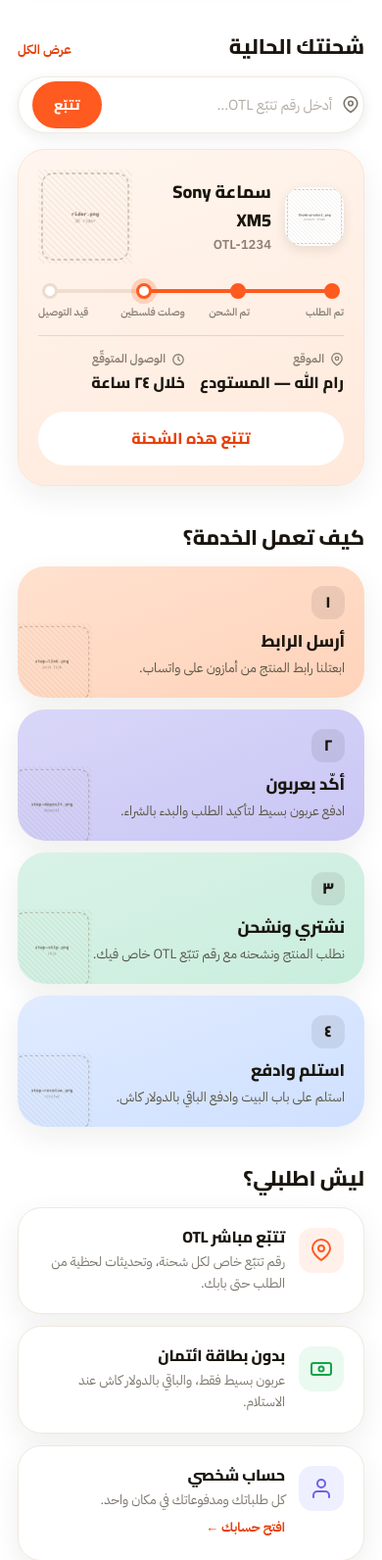
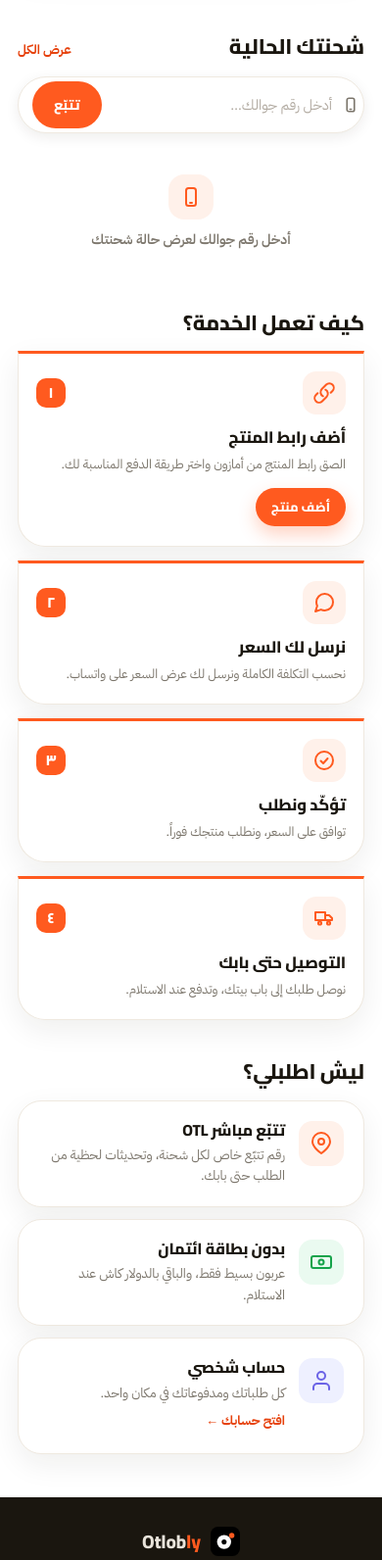
Before and after one commit to qaissamra/otlobly, a Flask app: page / in a window 390 px wide. Shown: the part 802-2394 px from the top of the page at 98% size. Run offline with Flask 3, Linux system fonts and the light colour scheme; some libraries are stand-ins or nearby versions.

Commit message:
Landing redesign: modern "how it works" + phone-first tracking teaser
How it works: drop the pastel cards for white + orange-bar cards with
line icons and a simpler 4-step flow (add product → quote on WhatsApp →
confirm & order → delivery); step 1 gets an "أضف منتج" CTA → /order.
Bilingual AR/EN.

Tracking teaser: remove the fake sample card so a card shows only after a
real phone lookup (+ empty-state hint), drop the placeholder rider image,
make the search phone-first (placeholder/icon/inputmode + copy), and
restyle the live result card to the white + orange-bar language with a
status pill and single ETA field. No backend changes.

Co-Authored-By: Claude Opus 4.8 <noreply@anthropic.com>

```diff
--- a/static/app.js
+++ b/static/app.js
@@ -28,10 +28,11 @@ const I18N = {
     "track.eta":      "الوصول المتوقّع",
     "track.etav":     "خلال ٢٤ ساعة",
     "track.cta":      "تتبّع هذه الشحنة",
-    "track.inputph":  "أدخل رقم تتبّع OTL أو جوالك…",
+    "track.inputph":  "أدخل رقم جوالك…",
     "track.submit":   "تتبّع",
     "track.searching":"…",
-    "track.notfound": "لم نجد شحنة بهذا الرقم. تأكد من رقم OTL أو أدخل رقم جوالك كاملاً.",
+    "track.notfound": "لم نجد شحنة بهذا الرقم. تأكد من إدخال رقم جوالك كاملاً.",
+    "track.empty":    "أدخل رقم جوالك لعرض حالة شحنتك",
     "track.status":   "الحالة الحالية",
     "track.yourship": "شحنتك",
     "track.newsearch":"↺ بحث جديد",
@@ -40,14 +41,15 @@ const I18N = {
     "track.asof":     "🕓 آخر تحديث",
     "track.count":    "وجدنا {n} شحنات",
     "how.head":       "كيف تعمل الخدمة؟",
-    "how.s1t":        "أرسل الرابط",
-    "how.s1p":        "ابعتلنا رابط المنتج من أمازون على واتساب.",
-    "how.s2t":        "أكّد بعربون",
-    "how.s2p":        "ادفع عربون بسيط لتأكيد الطلب والبدء بالشراء.",
-    "how.s3t":        "نشتري ونشحن",
-    "how.s3p":        "نطلب المنتج ونشحنه مع رقم تتبّع OTL خاص فيك.",
-    "how.s4t":        "استلم وادفع",
-    "how.s4p":        "استلم على باب البيت وادفع الباقي بالدولار كاش.",
+    "how.s1t":        "أضف رابط المنتج",
+    "how.s1p":        "الصق رابط المنتج من أمازون واختر طريقة الدفع المناسبة لك.",
+    "how.s1btn":      "أضف منتج",
+    "how.s2t":        "نرسل لك السعر",
+    "how.s2p":        "نحسب التكلفة الكاملة ونرسل لك عرض السعر على واتساب.",
+    "how.s3t":        "تؤكّد ونطلب",
+    "how.s3p":        "توافق على السعر، ونطلب منتجك فوراً.",
+    "how.s4t":        "التوصيل حتى بابك",
+    "how.s4p":        "نوصل طلبك إلى باب بيتك، وتدفع عند الاستلام.",
     "why.head":       "ليش اطلبلي؟",
     "why.1t":         "تتبّع مباشر OTL",
     "why.1p":         "رقم تتبّع خاص لكل شحنة، وتحديثات لحظية من الطلب حتى بابك.",
@@ -92,10 +94,11 @@ const I18N = {
     "track.eta":      "Est. arrival",
     "track.etav":     "Within 24 hours",
     "track.cta":      "Track this shipment",
-    "track.inputph":  "Enter your OTL number or mobile…",
+    "track.inputph":  "Enter your mobile number…",
     "track.submit":   "Track",
     "track.searching":"…",
-    "track.notfound": "No shipment found for that. Check the OTL number, or enter your full mobile number.",
+    "track.notfound": "No shipment found for that number. Make sure you entered your full mobile number.",
+    "track.empty":    "Enter your mobile number to see your shipment status",
     "track.status":   "Current status",
     "track.yourship": "Your shipment",
     "track.newsearch":"↺ New search",
@@ -104,14 +107,15 @@ const I18N = {
     "track.asof":     "🕓 last updated",
     "track.count":    "Found {n} shipments",
     "how.head":       "How it works",
-    "how.s1t":        "Send the link",
-    "how.s1p":        "Send us the Amazon product link on WhatsApp.",
-    "how.s2t":        "Confirm with a deposit",
-    "how.s2p":        "Pay a small deposit to confirm and we start buying.",
-    "how.s3t":        "We order & ship",
-    "how.s3p":        "We order it and ship with your own OTL tracking number.",
-    "how.s4t":        "Receive & pay",
-    "how.s4p":        "Receive at your door and pay the rest in USD cash.",
+    "how.s1t":        "Add your product",
+    "how.s1p":        "Paste the Amazon link and pick how you'd like to pay.",
+    "how.s1btn":      "Add product",
+    "how.s2t":        "We send a quote",
+    "how.s2p":        "We work out the full cost and send it on WhatsApp.",
+    "how.s3t":        "You confirm, we order",
+    "how.s3p":        "Approve the price and we place your order right away.",
+    "how.s4t":        "Delivered to your door",
+    "how.s4p":        "We deliver to your doorstep — pay on arrival.",
     "why.head":       "Why Otlobly?",
     "why.1t":         "Live OTL tracking",
     "why.1p":         "A tracking number for every shipment, with live updates from order to door.",
@@ -244,7 +248,7 @@ function doTrackLookup(code) {
   var btn = document.getElementById("track-btn");
   var status = document.getElementById("track-status");
   var results = document.getElementById("track-results");
-  var demo = document.getElementById("track-demo");
+  var empty = document.getElementById("track-empty");
   var oldTxt = btn.textContent;
   btn.disabled = true; btn.textContent = tL("track.searching");
   status.innerHTML = "";
@@ -255,11 +259,11 @@ function doTrackLookup(code) {
     .then(function(d){
       btn.disabled = false; btn.textContent = oldTxt;
       if (!d || !d.found || !(d.shipments && d.shipments.length)) {
-        results.innerHTML = ""; if (demo) demo.style.display = "";
+        results.innerHTML = ""; if (empty) empty.style.display = "none";
         status.innerHTML = '<div class="track-msg">' + tL("track.notfound") + '</div>';
         return;
       }
-      if (demo) demo.style.display = "none";
+      if (empty) empty.style.display = "none";
       var head = (d.count > 1) ? '<div class="track-count">' + tL("track.count").replace("{n}", d.count) + '</div>' : "";
       var reset = '<button class="track-newsearch" onclick="trackReset()">' + tL("track.newsearch") + '</button>';
       results.innerHTML = head + d.shipments.map(renderLandingShip).join("") + reset;
@@ -269,11 +273,11 @@ function doTrackLookup(code) {
 function trackReset(){
   var results = document.getElementById("track-results");
   var status = document.getElementById("track-status");
-  var demo = document.getElementById("track-demo");
+  var empty = document.getElementById("track-empty");
   var input = document.getElementById("track-input");
   if (results) results.innerHTML = "";
   if (status) status.innerHTML = "";
-  if (demo) demo.style.display = "";
+  if (empty) empty.style.display = "";
   if (input) { input.value = ""; input.focus(); }
 }
 
@@ -313,13 +317,12 @@ function renderLandingShip(s){
     + '<div class="track-top">'
     +   '<div class="track-thumb">' + thumb + '</div>'
     +   '<div class="track-meta"><div class="nm" dir="auto">' + (trEsc(first.title) || tL("track.yourship")) + more + '</div>'
-    +     (s.tracking ? '<div class="id">' + trEsc(s.tracking) + '</div>' : '') + '</div>'
-    +   '<div class="track-rider"><div class="illo"><img src="/static/assets/rider.png" alt="" loading="lazy" onerror="showPh(this)"><div class="ph" style="display:none"><small>rider.png</small></div></div></div>'
+    +     (s.tracking ? '<div class="id">' + trEsc(s.tracking) + '</div>' : '')
+    +     (cur.label ? '<span class="tk-pill" dir="auto">' + trEsc(cur.label) + '</span>' : '') + '</div>'
     + '</div>'
     + '<div class="prog" aria-hidden="true">' + nodes + '</div>'
     + '<div class="prog-labels"><span>' + tL("track.s1") + '</span><span>' + tL("track.s2") + '</span><span>' + tL("track.s3") + '</span><span>' + tL("track.s4") + '</span></div>'
     + '<div class="track-fields">'
-    +   '<div class="f"><div class="k">' + TR_PIN + '<span>' + tL("track.status") + '</span></div><div class="v" dir="auto">' + (trEsc(cur.label) || "—") + '</div></div>'
     +   '<div class="f"><div class="k">' + TR_CLK + '<span>' + tL("track.eta") + '</span></div><div class="v">' + eta + '</div></div>'
     + '</div>'
     + asof + toggle + tl
--- a/static/style.css
+++ b/static/style.css
@@ -233,22 +233,22 @@ html[dir="ltr"] .track-search{padding:4px 14px 4px 4px}
 .track-search button:hover{filter:brightness(1.06)}
 
 /* ── Tracking teaser card ── */
-.track-card{background:linear-gradient(160deg,#fff6ef,#ffe9db);border:1px solid #ffe3d1;border-radius:var(--card-r);
-  padding:20px;box-shadow:var(--shadow-card);margin:0 auto}
+.track-card{background:#fff;border:1px solid var(--line);border-top:3px solid var(--orange);
+  border-radius:0 0 var(--card-r) var(--card-r);padding:20px;box-shadow:var(--shadow-card);margin:0 auto}
 .track-top{display:flex;align-items:center;gap:14px}
 .track-thumb{width:60px;height:60px;flex:none;border-radius:18px;background:#fff;box-shadow:0 4px 12px rgba(35,24,10,.10);overflow:hidden}
 .track-thumb .illo,.track-thumb .illo .ph{border-radius:18px}
 .track-thumb .illo{aspect-ratio:1}
 .track-meta .nm{font-family:var(--head);font-weight:800;font-size:18px}
 .track-meta .id{font-family:var(--body);color:#8a7f72;font-size:13px;font-weight:600}
-.track-rider{margin-inline-start:auto;width:96px;flex:none}
-.track-rider .illo{aspect-ratio:1}
+.tk-pill{display:inline-flex;align-items:center;margin-top:8px;background:#ffe1cf;color:var(--orange-deep);
+  font-family:var(--head);font-weight:800;font-size:12px;padding:4px 12px;border-radius:999px;line-height:1.4}
 /* progress line */
 .prog{display:flex;align-items:center;margin:20px 4px 6px}
-.prog .node{width:16px;height:16px;border-radius:50%;flex:none;background:#fff;border:3px solid #ecdccc;z-index:1;position:relative;transition:.2s}
+.prog .node{width:16px;height:16px;border-radius:50%;flex:none;background:#fff;border:3px solid #e5e0d8;z-index:1;position:relative;transition:.2s}
 .prog .node.done{background:var(--orange);border-color:var(--orange)}
 .prog .node.cur{background:#fff;border-color:var(--orange);box-shadow:0 0 0 5px rgba(255,90,31,.22)}
-.prog .seg{flex:1;height:4px;background:#f0ddcb;border-radius:4px;margin:0 -2px}
+.prog .seg{flex:1;height:4px;background:var(--line);border-radius:4px;margin:0 -2px}
 .prog .seg.fill{background:var(--orange)}
 .prog-labels{display:flex;justify-content:space-between;font-family:var(--body);font-size:10.5px;font-weight:600;color:#8a7f72;margin:2px 0 4px}
 .prog-labels span{flex:1;text-align:center}
@@ -259,8 +259,13 @@ html[dir="ltr"] .track-search{padding:4px 14px 4px 4px}
 .track-fields .f .k{display:flex;align-items:center;gap:6px;font-family:var(--body);font-size:12px;color:#8a7f72;font-weight:600}
 .track-fields .f .k .ic{width:14px;height:14px}
 .track-fields .f .v{font-family:var(--head);font-weight:800;font-size:16px;margin-top:2px}
-.track-card .btn{margin-top:16px;background:#fff;color:var(--orange-deep)}
-.track-card .btn:hover{background:#fffaf6}
+.track-card .btn{margin-top:16px;background:#fff7f2;border:1px solid var(--line);color:var(--orange-deep);font-size:14px;padding:11px 18px}
+.track-card .btn:hover{background:#fff1ea;border-color:#f2dcc8}
+/* Track empty-state (shown until a real phone lookup runs) */
+.track-empty{display:flex;flex-direction:column;align-items:center;gap:10px;text-align:center;padding:26px 16px 20px;color:var(--muted)}
+.track-empty .te-ic{width:46px;height:46px;border-radius:16px;background:#fff1ea;color:var(--orange);display:flex;align-items:center;justify-content:center}
+.track-empty .te-ic .ic{width:24px;height:24px}
+.track-empty p{font-family:var(--body);font-size:14px;font-weight:600;margin:0}
 
 /* ── Inline live tracking results (rendered into #track-results) ── */
 #track-results .track-card + .track-card,
@@ -292,18 +297,25 @@ html[dir="rtl"] .track-tl li{padding:0 20px 14px 0}
 .track-tl .tl-when{font-family:var(--body);font-size:11.5px;color:#8a7f72}
 
 /* ── How it works ── */
-.steps{display:grid;grid-template-columns:1fr;gap:12px}
-.step{border-radius:var(--card-r);padding:20px;position:relative;box-shadow:var(--shadow-card);overflow:hidden}
-.step .n{width:34px;height:34px;border-radius:12px;background:rgba(0,0,0,.08);display:flex;align-items:center;justify-content:center;
-  font-family:var(--head);font-weight:800;font-size:16px;margin-bottom:12px}
-.step h3{font-size:17px;font-weight:800}
-.step p{color:#5b5648;font-size:13.5px;margin:6px 0 0}
-.step .art{position:absolute;bottom:-6px;inset-inline-end:-6px;width:82px;opacity:.9}
-.step .art .illo{aspect-ratio:1}
-.step.peach{background:linear-gradient(160deg,var(--peach),var(--peach-2))}
-.step.lav{background:linear-gradient(160deg,var(--lav-2),var(--lav))}
-.step.mint{background:linear-gradient(160deg,var(--mint-2),var(--mint))}
-.step.sky{background:linear-gradient(160deg,var(--sky-2),var(--sky))}
+.steps{display:grid;grid-template-columns:1fr;gap:14px}
+.step{background:#fff;border:1px solid var(--line);border-top:3px solid var(--orange);
+  border-radius:0 0 var(--card-r) var(--card-r);padding:18px 18px 20px;position:relative;
+  box-shadow:var(--shadow-card);transition:transform .16s ease, box-shadow .16s ease}
+.step:hover{transform:translateY(-3px);box-shadow:0 16px 34px rgba(255,90,31,.15)}
+.step .s-top{display:flex;align-items:center;justify-content:space-between;margin-bottom:14px}
+.step .s-ic{width:44px;height:44px;flex:none;border-radius:14px;background:#fff1ea;color:var(--orange);
+  display:flex;align-items:center;justify-content:center}
+.step .s-ic .ic{width:24px;height:24px}
+.step .n{width:30px;height:30px;border-radius:10px;background:var(--orange);color:#fff;
+  display:flex;align-items:center;justify-content:center;font-family:var(--head);font-weight:800;font-size:15px}
+.step h3{font-size:16.5px;font-weight:800}
+.step p{color:var(--muted);font-size:13px;margin:7px 0 0;line-height:1.55}
+.step .s-go{display:inline-flex;align-items:center;gap:6px;margin-top:14px;
+  background:var(--orange);color:#fff;font-family:var(--head);font-weight:800;font-size:13px;
+  padding:9px 16px;border-radius:999px;box-shadow:0 8px 18px rgba(255,90,31,.28);
+  transition:filter .15s ease, transform .12s ease}
+.step .s-go:hover{filter:brightness(1.05)}
+.step .s-go:active{transform:scale(.98)}
 
 /* ── Why Otlobly ── */
 .whys{display:grid;grid-template-columns:1fr;gap:12px}
--- a/templates/landing.html
+++ b/templates/landing.html
@@ -82,65 +82,16 @@
 
       <!-- Track search bar -->
       <div class="track-search">
-        <svg class="ic" viewBox="0 0 24 24" fill="none" stroke="currentColor" stroke-width="2.2" stroke-linecap="round" stroke-linejoin="round"><path d="M21 10c0 6-9 12-9 12s-9-6-9-12a9 9 0 0 1 18 0Z"></path><circle cx="12" cy="10" r="3"></circle></svg>
-        <input type="text" id="track-input" data-i18n-ph="track.inputph" placeholder="أدخل رقم تتبّع OTL…" autocomplete="off" spellcheck="false">
+        <svg class="ic" viewBox="0 0 24 24" fill="none" stroke="currentColor" stroke-width="2.2" stroke-linecap="round" stroke-linejoin="round"><rect x="7" y="3" width="10" height="18" rx="2.5"></rect><path d="M11 18h2"></path></svg>
+        <input type="text" id="track-input" inputmode="tel" data-i18n-ph="track.inputph" placeholder="أدخل رقم جوالك…" autocomplete="off" spellcheck="false">
         <button id="track-btn" onclick="trackSubmit()" data-i18n="track.submit">تتبّع</button>
       </div>
 
-      <!-- Idle teaser (fake sample). Hidden once a real lookup runs; restored via "بحث جديد". -->
-      <div id="track-demo">
-      <div class="track-card">
-        <div class="track-top">
-          <div class="track-thumb">
-            <div class="illo">
-              <img src="/static/assets/product.png" alt="" loading="lazy" onerror="showPh(this)">
-              <div class="ph" style="display:none"><small>product.png</small></div>
-            </div>
-          </div>
-          <div class="track-meta">
-            <div class="nm" data-i18n="track.prod">سماعة Sony XM5</div>
-            <div class="id" id="track-otl-code">OTL-1234</div>
-          </div>
-          <div class="track-rider">
-            <div class="illo">
-              <img src="/static/assets/rider.png" alt="" loading="lazy" onerror="showPh(this)">
-              <div class="ph" style="display:none"><small>rider.png</small></div>
-            </div>
-          </div>
-        </div>
-
-        <div class="prog" aria-hidden="true">
-          <span class="node done"></span><span class="seg fill"></span>
-          <span class="node done"></span><span class="seg fill"></span>
-          <span class="node cur"></span><span class="seg"></span>
-          <span class="node"></span>
-        </div>
-        <div class="prog-labels">
-          <span data-i18n="track.s1">تم الطلب</span>
-          <span data-i18n="track.s2">تم الشحن</span>
-          <span data-i18n="track.s3">وصلت فلسطين</span>
-          <span data-i18n="track.s4">قيد التوصيل</span>
-        </div>
-
-        <div class="track-fields">
-          <div class="f">
-            <div class="k">
-              <svg class="ic" viewBox="0 0 24 24" fill="none" stroke="currentColor" stroke-width="2.2" stroke-linecap="round" stroke-linejoin="round"><path d="M21 10c0 6-9 12-9 12s-9-6-9-12a9 9 0 0 1 18 0Z"></path><circle cx="12" cy="10" r="3"></circle></svg>
-              <span data-i18n="track.loc">الموقع</span>
-            </div>
-            <div class="v" data-i18n="track.locv">رام الله — المستودع</div>
-          </div>
-          <div class="f">
-            <div class="k">
-              <svg class="ic" viewBox="0 0 24 24" fill="none" stroke="currentColor" stroke-width="2.2" stroke-linecap="round" stroke-linejoin="round"><circle cx="12" cy="12" r="9"></circle><path d="M12 7v5l3 2"></path></svg>
-              <span data-i18n="track.eta">الوصول المتوقّع</span>
-            </div>
-            <div class="v" data-i18n="track.etav">خلال ٢٤ ساعة</div>
-          </div>
-        </div>
-        <a class="btn" href="/track" data-i18n="track.cta">تتبّع هذه الشحنة</a>
+      <!-- Empty state: shown until a real phone lookup runs -->
+      <div id="track-empty" class="track-empty">
+        <div class="te-ic"><svg class="ic" viewBox="0 0 24 24" fill="none" stroke="currentColor" stroke-width="2" stroke-linecap="round" stroke-linejoin="round"><rect x="7" y="3" width="10" height="18" rx="2.5"></rect><path d="M11 18h2"></path></svg></div>
+        <p data-i18n="track.empty">أدخل رقم جوالك لعرض حالة شحنتك</p>
       </div>
-      </div><!-- /#track-demo -->
 
       <!-- Inline live tracking: status message + real result card(s) render here -->
       <div id="track-status"></div>
@@ -155,49 +106,38 @@
         <h2 data-i18n="how.head">كيف تعمل الخدمة؟</h2>
       </div>
       <div class="steps">
-        <div class="step peach">
-          <div class="n">١</div>
-          <h3 data-i18n="how.s1t">أرسل الرابط</h3>
-          <p data-i18n="how.s1p">ابعتلنا رابط المنتج من أمازون على واتساب.</p>
-          <div class="art">
-            <div class="illo">
-              <img src="/static/assets/step-1.png" alt="" loading="lazy" onerror="showPh(this)">
-              <div class="ph" style="display:none"><small>PNG</small></div>
-            </div>
+        <div class="step">
+          <div class="s-top">
+            <div class="s-ic"><svg class="ic" viewBox="0 0 24 24" fill="none" stroke="currentColor" stroke-width="2" stroke-linecap="round" stroke-linejoin="round"><path d="M13.19 8.688a4.5 4.5 0 0 1 1.242 7.244l-4.5 4.5a4.5 4.5 0 0 1-6.364-6.364l1.757-1.757"></path><path d="M10.81 15.312a4.5 4.5 0 0 1-1.242-7.244l4.5-4.5a4.5 4.5 0 0 1 6.364 6.364l-1.757 1.757"></path></svg></div>
+            <div class="n">١</div>
           </div>
+          <h3 data-i18n="how.s1t">أضف رابط المنتج</h3>
+          <p data-i18n="how.s1p">الصق رابط المنتج من أمازون واختر طريقة الدفع المناسبة لك.</p>
+          <a class="s-go" href="/order"><span data-i18n="how.s1btn">أضف منتج</span></a>
         </div>
-        <div class="step lav">
-          <div class="n">٢</div>
-          <h3 data-i18n="how.s2t">أكّد بعربون</h3>
-          <p data-i18n="how.s2p">ادفع عربون بسيط لتأكيد الطلب والبدء بالشراء.</p>
-          <div class="art">
-            <div class="illo">
-              <img src="/static/assets/step-2.png" alt="" loading="lazy" onerror="showPh(this)">
-              <div class="ph" style="display:none"><small>PNG</small></div>
-            </div>
+        <div class="step">
+          <div class="s-top">
+            <div class="s-ic"><svg class="ic" viewBox="0 0 24 24" fill="none" stroke="currentColor" stroke-width="2" stroke-linecap="round" stroke-linejoin="round"><path d="M21 11.5a8.38 8.38 0 0 1-8.5 8.5 8.5 8.5 0 0 1-3.8-.9L3 21l1.9-5.7a8.5 8.5 0 0 1-.9-3.8A8.38 8.38 0 0 1 12.5 3 8.38 8.38 0 0 1 21 11.5Z"></path></svg></div>
+            <div class="n">٢</div>
           </div>
+          <h3 data-i18n="how.s2t">نرسل لك السعر</h3>
+          <p data-i18n="how.s2p">نحسب التكلفة الكاملة ونرسل لك عرض السعر على واتساب.</p>
         </div>
-        <div class="step mint">
-          <div class="n">٣</div>
-          <h3 data-i18n="how.s3t">نشتري ونشحن</h3>
-          <p data-i18n="how.s3p">نطلب المنتج ونشحنه مع رقم تتبّع OTL خاص فيك.</p>
-          <div class="art">
-            <div class="illo">
-              <img src="/static/assets/step-3.png" alt="" loading="lazy" onerror="showPh(this)">
-              <div class="ph" style="display:none"><small>PNG</small></div>
-            </div>
+        <div class="step">
+          <div class="s-top">
+            <div class="s-ic"><svg class="ic" viewBox="0 0 24 24" fill="none" stroke="currentColor" stroke-width="2" stroke-linecap="round" stroke-linejoin="round"><circle cx="12" cy="12" r="9"></circle><path d="m8.5 12.5 2.5 2.5 4.5-5"></path></svg></div>
+            <div class="n">٣</div>
           </div>
+          <h3 data-i18n="how.s3t">تؤكّد ونطلب</h3>
+          <p data-i18n="how.s3p">توافق على السعر، ونطلب منتجك فوراً.</p>
         </div>
-        <div class="step sky">
-          <div class="n">٤</div>
-          <h3 data-i18n="how.s4t">استلم وادفع</h3>
-          <p data-i18n="how.s4p">استلم على باب البيت وادفع الباقي بالدولار كاش.</p>
-          <div class="art">
-            <div class="illo">
-              <img src="/static/assets/step-4.png" alt="" loading="lazy" onerror="showPh(this)">
-              <div class="ph" style="display:none"><small>PNG</small></div>
-            </div>
+        <div class="step">
+          <div class="s-top">
+            <div class="s-ic"><svg class="ic" viewBox="0 0 24 24" fill="none" stroke="currentColor" stroke-width="2" stroke-linecap="round" stroke-linejoin="round"><path d="M3 6h10v8H3z"></path><path d="M13 9h4l3 3v2h-7z"></path><circle cx="7.5" cy="17" r="1.6"></circle><circle cx="16.5" cy="17" r="1.6"></circle></svg></div>
+            <div class="n">٤</div>
           </div>
+          <h3 data-i18n="how.s4t">التوصيل حتى بابك</h3>
+          <p data-i18n="how.s4p">نوصل طلبك إلى باب بيتك، وتدفع عند الاستلام.</p>
         </div>
       </div>
     </section>
```
